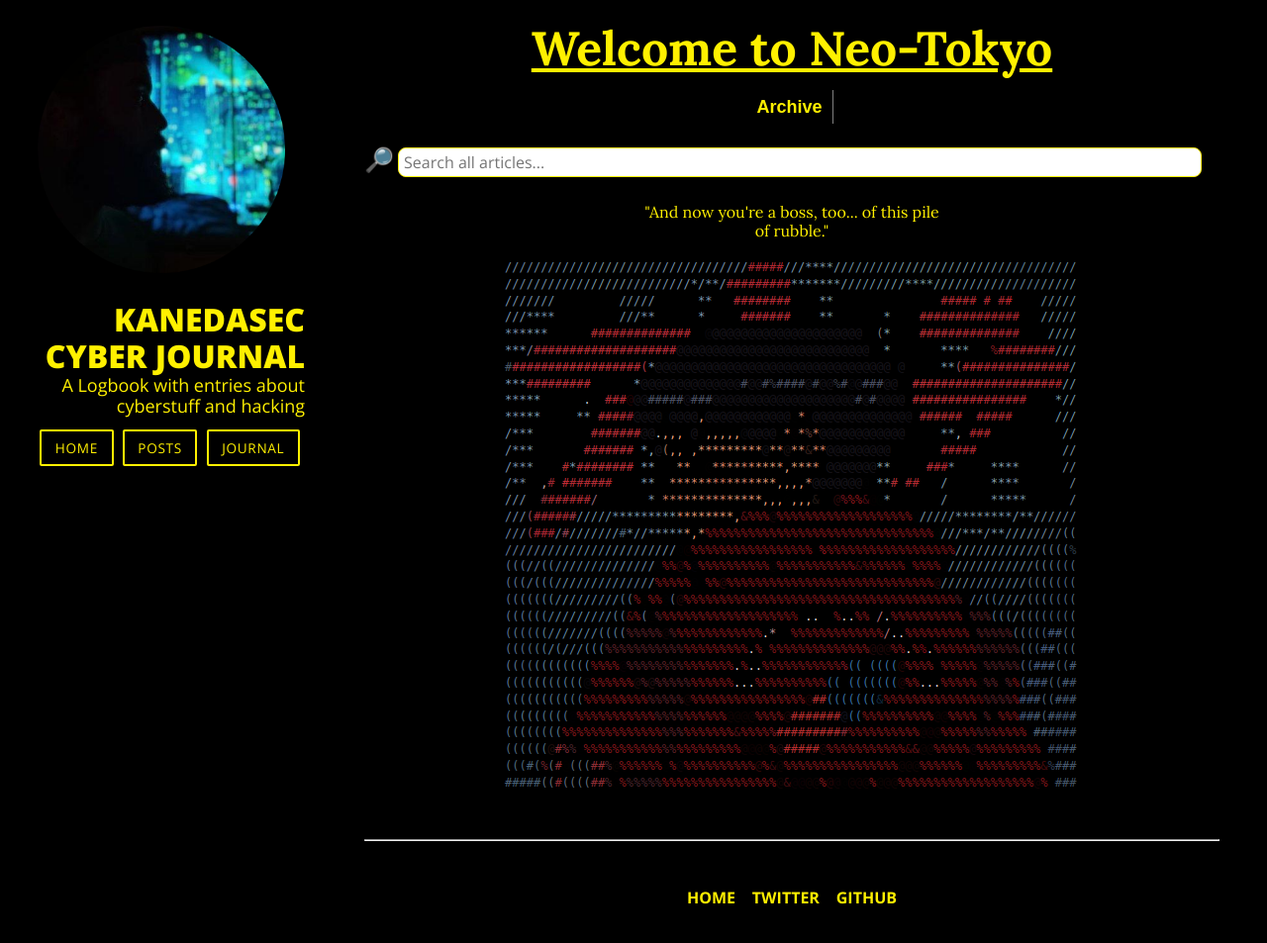
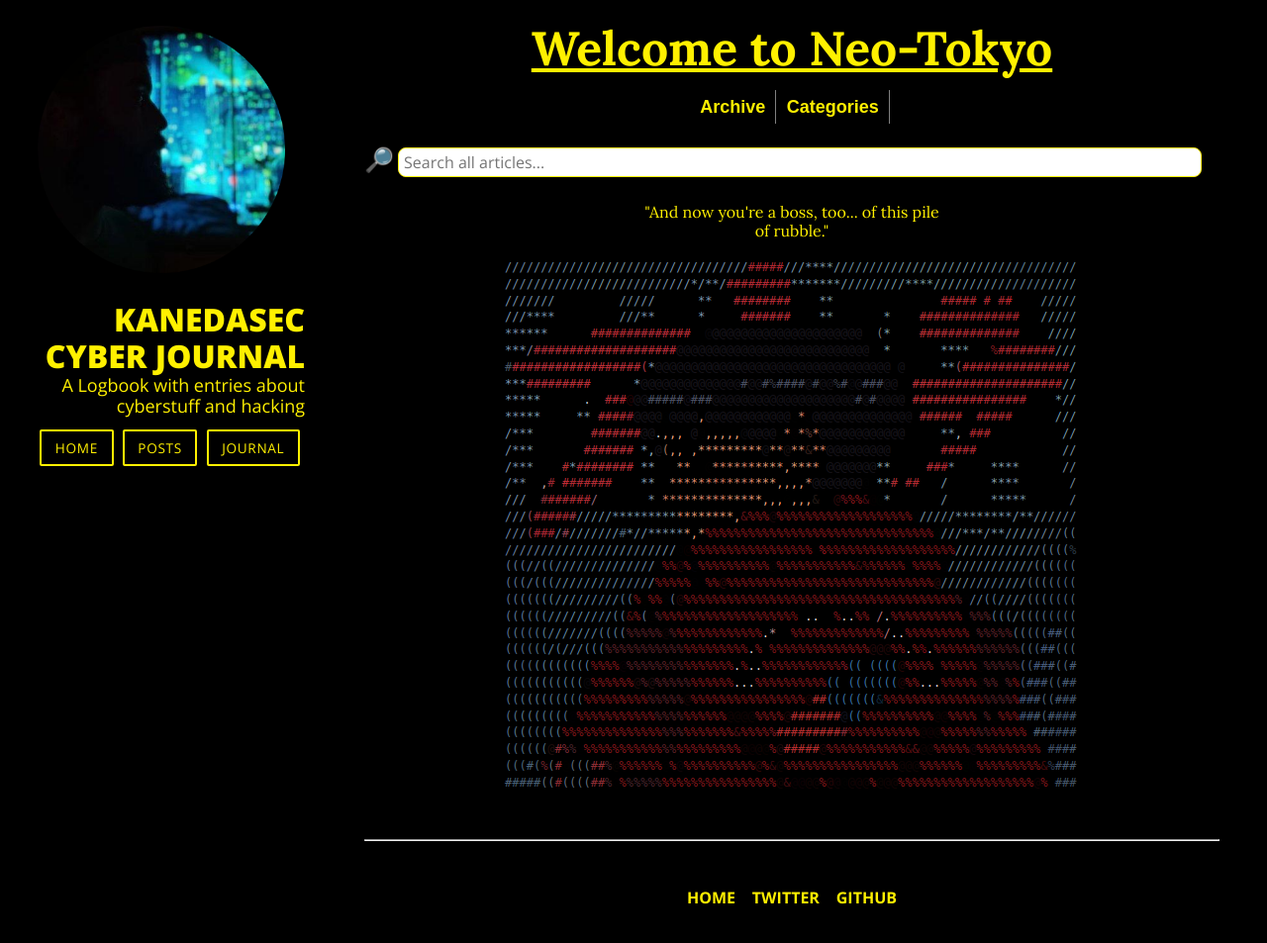
Before and after one commit to kanedasec/kanedasec.github.io, a Jekyll site: the page built from index.html, in a window 1280 px wide and 958 px high. Shown: the top 953 px of the window at 99% size. Built offline with Jekyll 4.4.1, drawn with Linux system fonts in a browser that asks for light colours; nearby versions of some CDN libraries; the list of posts is cut into pages by our own code.

Commit message:
Update links.html

```diff
--- a/_includes/links.html
+++ b/_includes/links.html
@@ -5,4 +5,10 @@
             Archive
         </a>
     </div>
+    <div class="archive">
+        <a href="/categories">
+            <i class="fas fa-archive"></i>
+            Categories
+        </a>
+    </div>
 </div>
```
